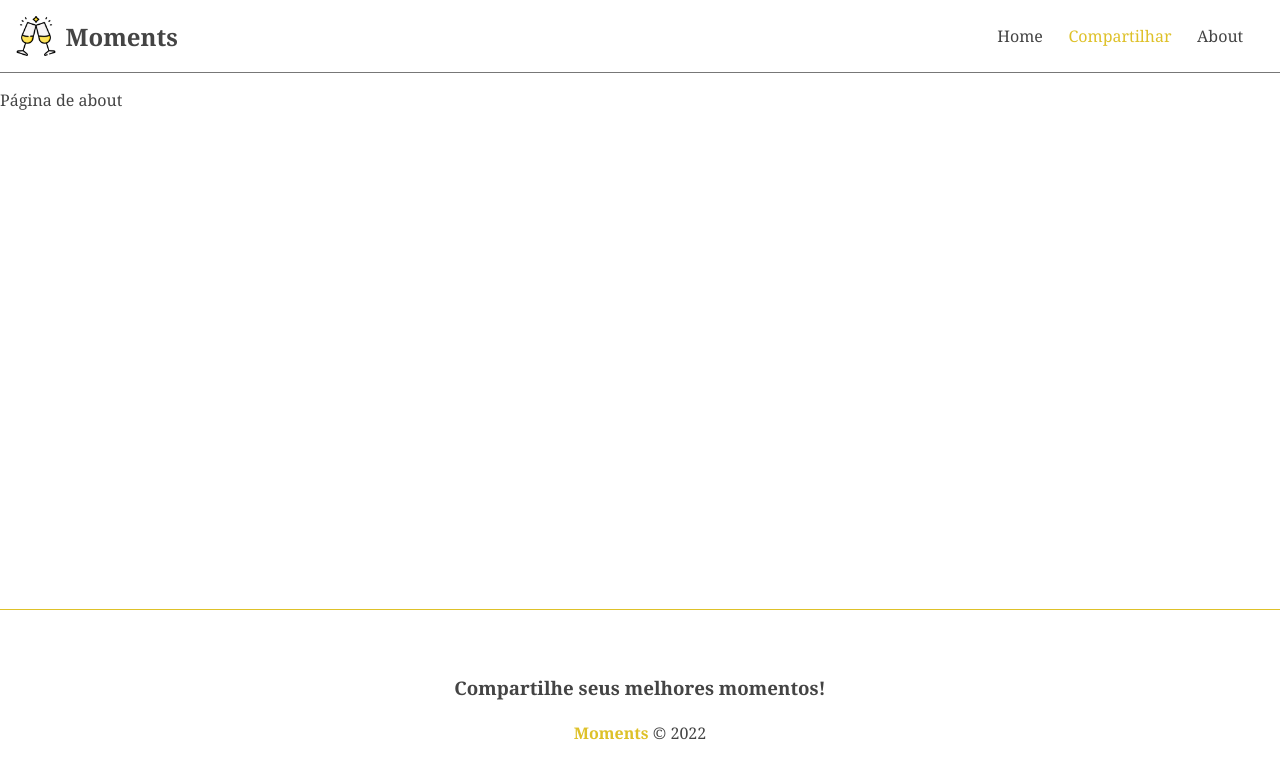
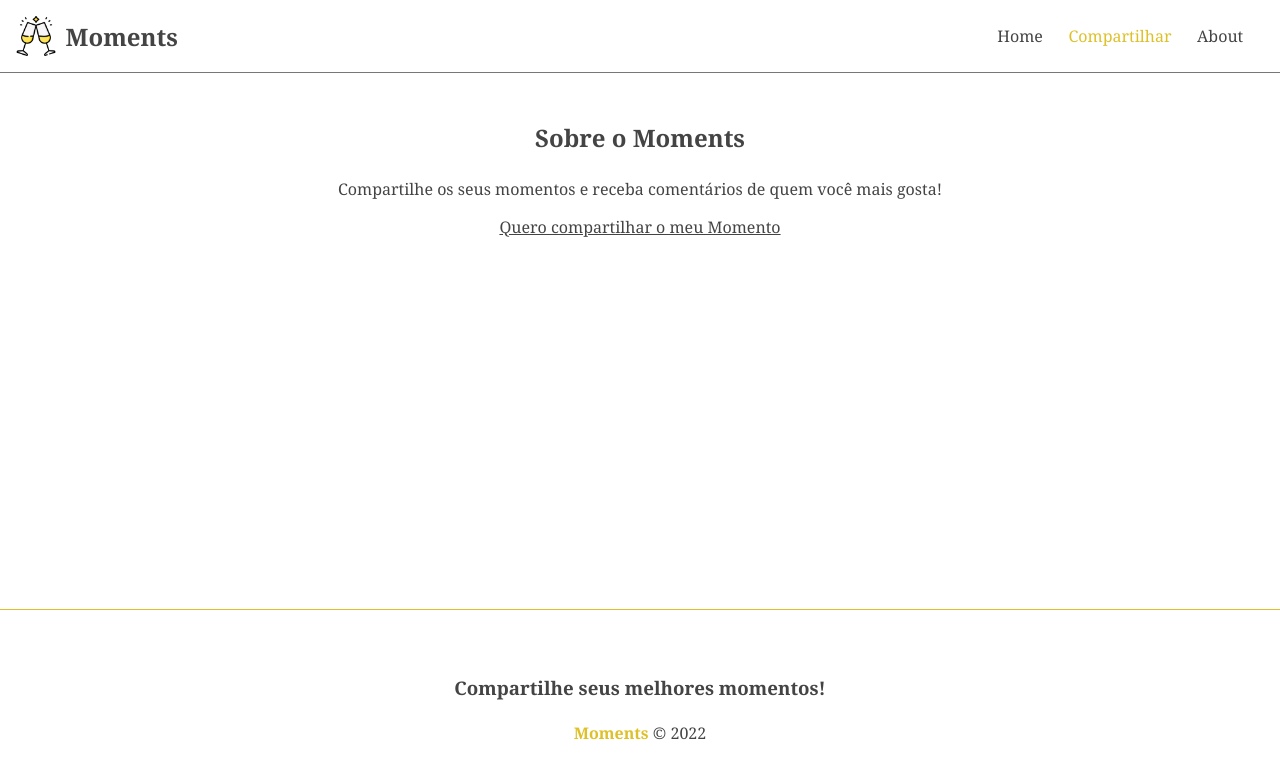
Before and after one commit to thomzera/moments, an Angular app: page /about in a window 1280 px wide. Shown: the top 778 px of the page. Built offline with nearby package versions, Linux system fonts and the light colour scheme.

Commit message:
incluindo css em about

```diff
--- a/src/app/components/pages/about/about.component.css
+++ b/src/app/components/pages/about/about.component.css
@@ -0,0 +1,15 @@
+.about {
+    display: flex;
+    flex-direction: column;
+    justify-content: center;
+    align-items: center;
+    padding: 2em;
+}
+
+h2, p {
+    margin-bottom: 1em;
+}
+
+.about a {
+    text-decoration: underline;
+}
--- a/src/app/components/pages/about/about.component.html
+++ b/src/app/components/pages/about/about.component.html
@@ -1 +1,5 @@
-<p>Página de about</p>
+<div class="about">
+    <h2>Sobre o Moments</h2>
+    <p>Compartilhe os seus momentos e receba comentários de quem você mais gosta!</p>
+    <a routerLink="/moments/new">Quero compartilhar o meu Momento</a>
+</div>
```
